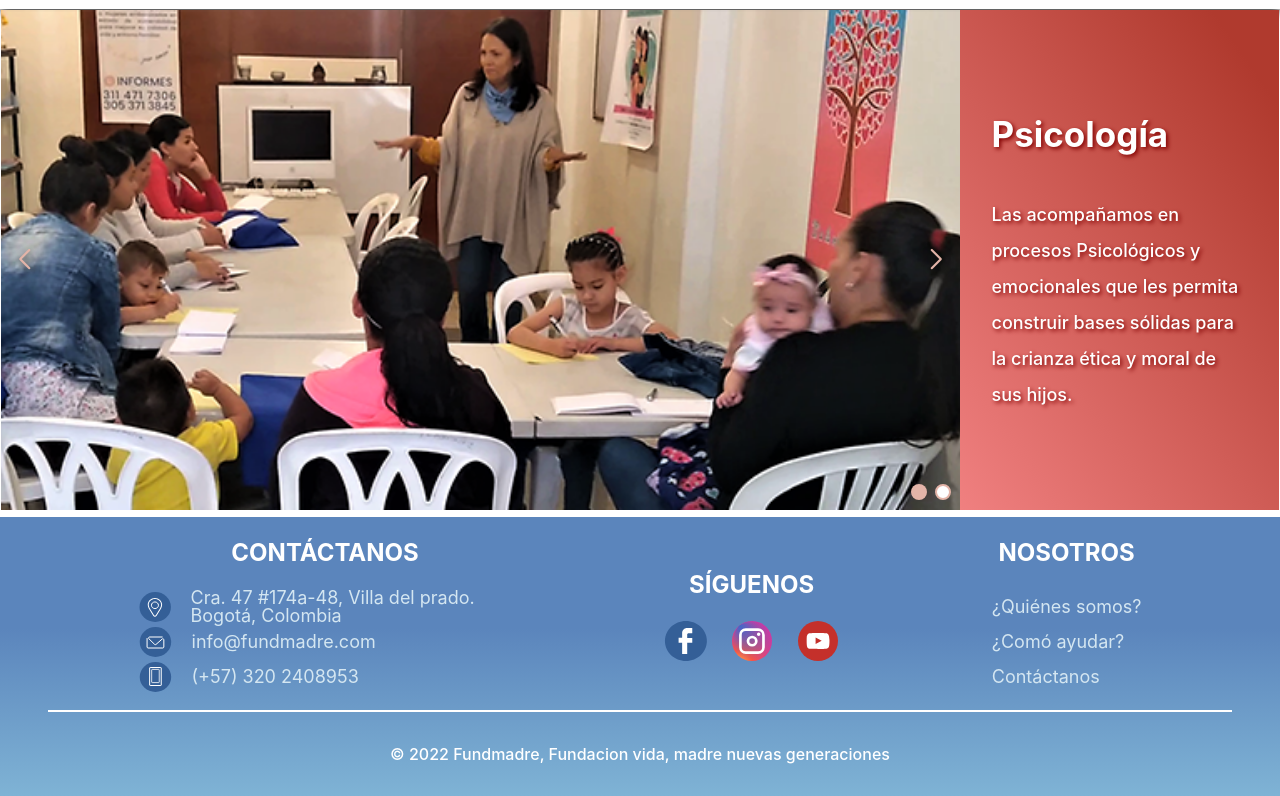
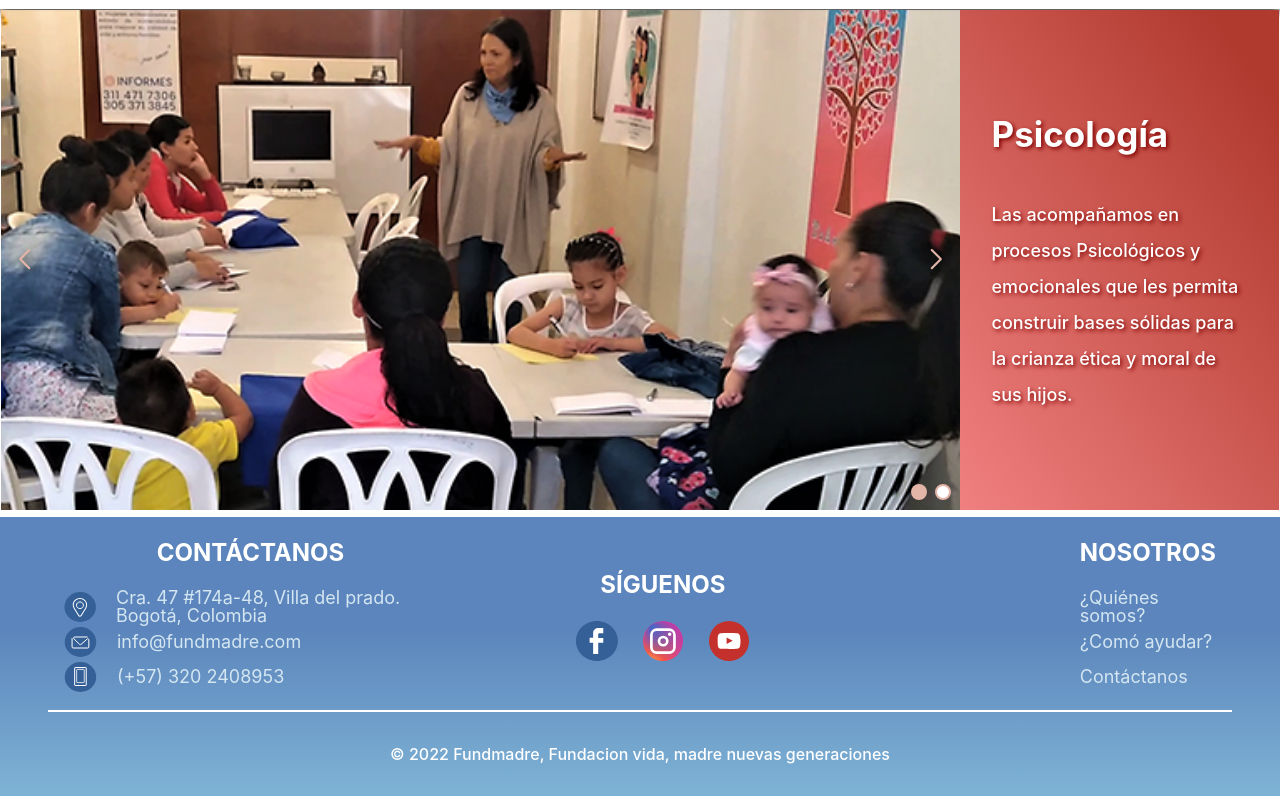
Before and after one commit to jdvsg12/FundMadre, a Next.js app: page / in a window 1280 px wide. Shown: the part 885-1681 px from the top of the page. Built offline with nearby package versions, Linux system fonts and the light colour scheme.

Commit message:
size-width-data-footer

```diff
--- a/components/Footer.tsx
+++ b/components/Footer.tsx
@@ -41,11 +41,13 @@ const ContentFooter = styled('div', {
         display: 'flex',
         flexDirection: 'row',
         justifyContent: 'space-between',
+        width: '35rem',
       },
       Tablet: {
         display: 'flex',
         flexDirection: 'column-reverse',
         justifyContent: 'space-between',
+        width: '18rem',
       },
       Mobile: {
         display: 'flex',
```
